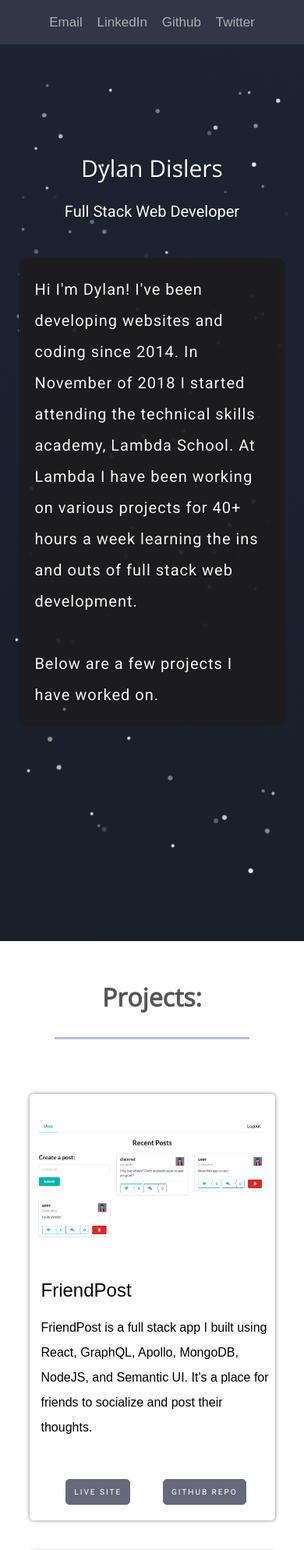
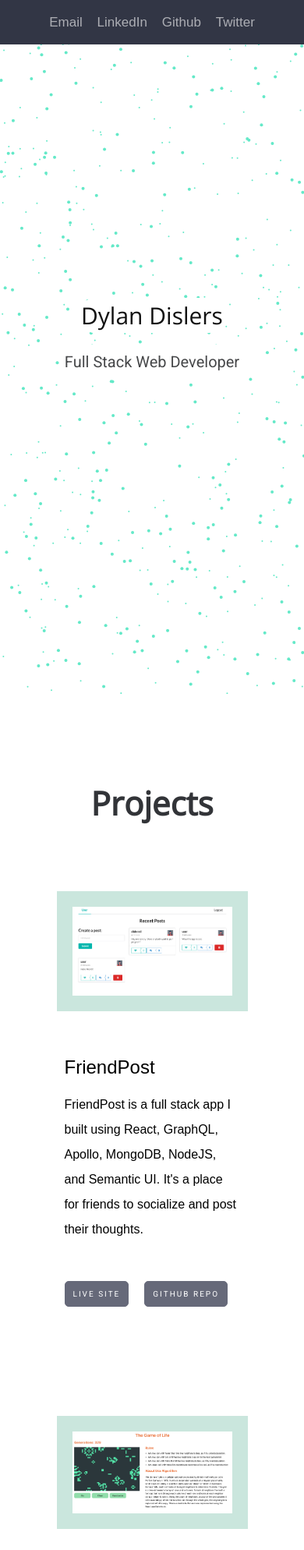
Before and after one commit to dislersd/portfolio, a plain HTML site: page index.html in a window 390 px wide. Shown: the top 1988 px of the page at 78% size. Drawn offline with nearby package versions, Linux system fonts and the light colour scheme; animation ran at ten frames a second.

Commit message:
updated style and content

```diff
--- a/css/stylesheet.css
+++ b/css/stylesheet.css
@@ -166,11 +166,11 @@ section {
   flex-direction: column;
   align-items: center;
   padding: 100px 80px;
+  margin: 50px auto;
 }
 
 section:not(.hero):nth-child(even) {
-  background-color: hsl(219, 30%, 18%);
-  color: white;
+  background-color: rgb(202, 230, 221);
 }
 
 .grid {
@@ -191,9 +191,11 @@ hr {
 
 section h3.title {
   text-transform: capitalize;
-  font: bold 32px "Open Sans", sans-serif;
+  font: bold 42px "Open Sans", sans-serif;
+  font-weight: 800;
   margin-bottom: 30px;
   text-align: center;
+  color: rgb(50, 52, 56);
 }
 
 section p {
@@ -256,14 +258,22 @@ header > nav > li:hover {
   }
 }
 
+/* Body Preload */
+
+.preload * {
+  transition: none;
+}
+
 /*Hero Styles*/
 
 .hero {
   position: relative;
   justify-content: center;
   text-align: center;
-  min-height: 100vh;
+  height: 100%;
   color: #fff;
+  margin: 0;
+  padding: 0;
 }
 
 .hero .background-image {
@@ -337,18 +347,35 @@ header > nav > li:hover {
 
 .project-card {
   border-radius: 5px;
-  box-shadow: 0 0 5px rgba(26, 23, 23, 0.548);
+  /* box-shadow: 0 0 5px rgba(26, 23, 23, 0.548); */
   margin: 2rem;
   width: 100%;
   display: flex;
   justify-content: space-evenly;
-  overflow: hidden;
+}
+.project-card-two {
+border-radius: 5px;
+  /* box-shadow: 0 0 5px rgba(26, 23, 23, 0.548); */
+  margin: 2rem;
+  width: 100%;
+  display: flex;
+  justify-content: space-evenly;
+  flex-direction: row-reverse;
 }
 
-.project-card h3 {
+.project-card h3,
+.project-card-two h3 {
   color: black;
   font-size: 2.4rem;
   padding: 1rem;
+}
+
+.project-card .project-info {
+  padding-left: 6rem;
+}
+
+.project-card-two .project-info {
+  padding-right: 6rem;
 }
 
 .project-info {
@@ -358,20 +385,18 @@ header > nav > li:hover {
   justify-content: space-evenly;
   width: 50%;
   color: black;
-  margin: 1rem;
-  margin-left: 2rem;
+  margin: 2rem;
 }
 
 .project-btns {
   display: flex;
-  justify-content: space-evenly;
+  justify-content: flex-start;
   align-items: flex-start;
-  width: 50%;
+  width: 58%;
 }
 
 .project-btns a {
   text-decoration: none;
-
 }
 
 .project-info p {
@@ -382,25 +407,29 @@ header > nav > li:hover {
 
 .project-img {
   max-width: 500px;
+  border: 20px solid rgb(202, 230, 221);
+  margin: 10px;
   width: 100%;
-  height: 100%;
+  height: 90%;
   background-position: center;
   background-size: contain;
   background-repeat: no-repeat;
   display: flex;
-	/* box-shadow: 0 0 5px rgba(26, 23, 23, 0.548); */
+  /* sbox-shadow: 0 0 5px rgba(26, 23, 23, 0.548); */
   cursor: pointer;
+  transition: ease 0.6s;
 }
 
 .project-img:hover {
-  box-shadow: 0 0 12px rgba(26, 23, 23, 0.548);
+  border: 20px solid rgb(236, 164, 69);
+  position: relative;
 }
 
 .projects button {
   display: flex;
   justify-content: center;
   align-items: center;
-  margin: 10px auto;
+  margin: 10px 10px;
   background-color: #666979;
   border: 1px solid #666979;
   border-radius: 5px;
@@ -452,21 +481,20 @@ header > nav > li:hover {
 .education .grid li h4 a {
   font-size: 30px;
   margin: 10px 0;
-  color: white;
+  color: rgb(47, 50, 61);
 }
 
 .education .grid li h5 {
-  color: hsl(198, 60%, 50%);
+  color: hsl(240, 6%, 23%);
 }
 
 @media (max-width: 800px) {
   .education .grid li {
-    flex-basis: 100%;
-    padding: 20px;
+    padding: 5px;
   }
 
   .education .grid > li > ul {
-    display: none;
+      padding: 5px;
   }
 }
 
@@ -478,7 +506,7 @@ header > nav > li:hover {
 
 .education .grid > li > ul > li {
   text-align: left;
-  color: white;
+  color: rgb(4, 4, 5);
 }
 
 /*about Section*/
@@ -525,7 +553,6 @@ header > nav > li:hover {
 }
 #img-container > img {
   border-radius: 50%;
-  border: 2px solid rgba(41, 41, 49, 0.829);
   height: auto;
   width: 100%;
 }
@@ -626,25 +653,19 @@ footer p {
   overflow: hidden;
   width: 100%;
   height: 100vh;
+  background-color: rgb(255, 255, 255);
+  z-index: 1;
+}
 
-  background: linear-gradient(25deg, hsl(218, 28%, 13%), hsl(217, 28%, 15%));
-  text-shadow: 0px 1px 2px rgba(0, 0, 0, 0.4);
-}
-.container {
-  width: 100%;
-  height: 100%;
-}
-#blurCanvasTop {
+/* #blurCanvasTop {
   left: 0%;
   top: 0%;
 }
 #blurCanvasBottom {
   left: 50%;
   top: 0;
-}
+} */
 .content {
-  left: 15%;
-  top: 12%;
   width: 70%;
   position: absolute;
   display: flex;
@@ -655,6 +676,7 @@ footer p {
 }
 
 .introP {
+  width: 90%;
   color: rgb(245, 245, 245);
   background-color: rgba(28, 28, 29, 0.932);
   border-radius: 10px;
@@ -665,18 +687,24 @@ footer p {
 }
 
 h1.title {
-  color: white;
-  font-size: 4vw;
+  color: rgb(17, 17, 17);
+  font-size: 5vw;
   display: inline;
   font-weight: 500;
+  z-index: 200;
+  padding: 2px 2px;
+  background: #fff;
+  border-radius: 20px;
 }
 p.desc {
   position: relative;
-  width: 100%;
   font-size: 4vw;
-  color: rgba(255, 255, 255, 1);
+  color: rgb(70, 71, 73);
   font-weight: 200;
   margin-bottom: 40px;
+  background-color: #fff;
+  padding: 2px 2px;
+  border-radius: 20px;
 }
 
 .contact li {
@@ -698,7 +726,7 @@ p.desc {
 .contact li ~ li {
   margin-left: 1vw;
 }
-.blur {
+/* .blur {
   width: 100%;
   height: 100%;
   overflow: hidden;
@@ -714,7 +742,7 @@ p.desc {
   top: 100%;
   transform: rotate(20deg);
   transform-origin: 100% 0%;
-}
+} */
 
 .fa {
   color: white;
@@ -722,15 +750,25 @@ p.desc {
 }
 
 .fa:hover {
-  color:hsl(198, 60%, 50%);
+  color: hsl(198, 60%, 50%);
 }
 
 @media (max-width: 1060px) {
-  .project-card {
+  .project-card,
+  .project-card-two {
     flex-direction: column;
     width: 70%;
     align-items: center;
-    padding-top: 3.5rem;
+    padding: 3.5rem;
+  }
+
+  .project-card .project-info,
+  .project-card-two .project-info {
+    width: 100%;
+    max-width: 50rem;
+    align-items: flex-start;
+    margin-top: 5rem;
+    padding-left: 0;
   }
 
   .project-info {
@@ -749,16 +787,23 @@ p.desc {
 @media (max-width: 700px) {
   .project-btns {
     width: 100%;
+    justify-content: flex-start;
   }
 
-  .project-card {
+  .project-card,
+  .project-card-two {
     width: 90%;
+  }
+}
+
+@media (max-width: 540px) {
+    #text-container > p {
+        width: 300px;
     }
 }
 
 @media (max-width: 500px) {
   .hero {
-    height: 115rem;
     width: 100%;
   }
 
@@ -782,14 +827,15 @@ p.desc {
   .project-btns {
     width: 100%;
   }
-
-  .introP {
-      width: 125%;
-  }
 }
 
 @media (max-width: 397px) {
   header {
     padding: 2rem 5px;
   }
+
+  #text-container > p {
+      width: 300px;
   }
+
+}
--- a/index.html
+++ b/index.html
@@ -18,7 +18,7 @@
     <script src="js/app.js"></script>
 </head>
 
-<body>
+<body class="preload">
     <header>
         <nav>
             <ul class="contact">
@@ -33,30 +33,18 @@
 
 
     <section class="hero">
-        <canvas class="container" id="container" role="main"></canvas>
         <div class="content">
             <h1 class="title">Dylan Dislers</h1>
             <p class="desc">Full Stack Web Developer</p>
-            <p class="introP">Hi I'm Dylan! I've been developing websites and coding since 2014. In November of 2018 I
-                started attending the technical skills academy, Lambda School. At Lambda I have been working on various
-                projects for 40+ hours a week learning the ins and outs of full stack web development.
-                <br>
-                <br>
-                Below are a few projects I have worked on.
-            </p>
-
         </div>
-        </div>
-        <div class="blur blurTop"><canvas class="canvas" id="blurCanvasTop"></canvas></div>
-        <div class="blur blurBottom"><canvas width="1000px" height="1000px" class="canvas"
-                id="blurCanvasBottom"></canvas>
+        <canvas class="container" id="container" role="main"></canvas>
+        <div class="blur blurBottom"><canvas width="20px" height="20px" class="canvas" id="blurCanvasBottom"></canvas>
         </div>
 
     </section>
 
     <section class="projects">
-        <h3 class="title">Projects:</h3>
-        <hr>
+        <h3 class="title">Projects</h3>
 
         <div class="project-card">
             <a class="project-img-link" href="https://friendpost.netlify.com/"><img class="project-img"
@@ -73,7 +61,7 @@
             </div>
         </div>
 
-        <div class="project-card">
+        <div class="project-card-two">
             <a class="project-img-link" href="https://dylans-game-of-life.netlify.com/"><img class="project-img"
                     src="/img/gameoflife.png" alt=""></a>
             <div class="project-info">
@@ -106,7 +94,7 @@
             </div>
         </div>
 
-        <div class="project-card">
+        <div class="project-card-two">
             <a class="project-img-link" href="https://servesoup.design/" target="_blank"><img class="project-img"
                     src="/img/servesoup.png" alt=""></a>
             <div class="project-info">
@@ -124,12 +112,10 @@
             </div>
         </div>
 
-
     </section>
 
     <section class="education">
         <h3 class="title">Education</h3>
-        <hr>
 
         <ul class="grid">
             <li>
@@ -150,8 +136,7 @@
     </section>
 
     <section class="about">
-        <h3 class="title">About Me:</h3>
-        <hr>
+        <h3 class="title">About Me</h3>
         <div id="inner-about">
             <div id="img-container">
                 <img src="img/dyland.png">
@@ -159,10 +144,17 @@
 
             <div id="text-container">
 
-                <p>I'm a Western Washington native. I love traveling and being outdoors. I'm a Husband and father. Learning about
-                    technology really gets me excited. Currently enrolled in a Computer Science and Full Stack Developer
-                    program with Lambda School to
-                    further enhance my skillset.</p>
+                <p class="introP">My name is Dylan Dislers and I am a full-stack developer from Seattle, Washington.
+                    Learning
+                    how to code started out as a hobby for me, but I grew obsessed with building things that required
+                    both
+                    creativity and logic. Right now I am currently enrolled at Lambda School where I spend 40+ hours a
+                    week
+                    learning the latest web development trends and fundamental computer science skills to bring my
+                    projects to
+                    life.
+
+                </p>
 
             </div>
         </div>
--- a/js/app.js
+++ b/js/app.js
@@ -1,3 +1,8 @@
+$(window).load(function() {
+    $("body").removeClass("preload");
+  });
+
+
 const background = () => {
   var canvas = document.getElementById("container");
   var clone = document.getElementById("blurCanvasBottom");
@@ -12,11 +17,11 @@ const background = () => {
   var wh = $(window).height();
   canvas.width = ww;
   canvas.height = wh;
-  var partCount = 100;
+  var partCount = 500;
   var particles = [];
 
   function particle() {
-    this.color = "rgba(255,255,255," + Math.random() + ")";
+    this.color = "rgba(100,233,200)";
     this.x = randomInt(0, ww);
     this.y = randomInt(0, wh);
     this.direction = {
@@ -25,7 +30,7 @@ const background = () => {
     };
     this.vx = 0.3 * Math.random();
     this.vy = 0.3 * Math.random();
-    this.radius = randomInt(2, 3);
+    this.radius = randomInt(1, 2);
     this.float = function() {
       this.x += this.vx * this.direction.x;
       this.y += this.vy * this.direction.y;
```
Lines whose indentation alone changed are shown as unchanged.
